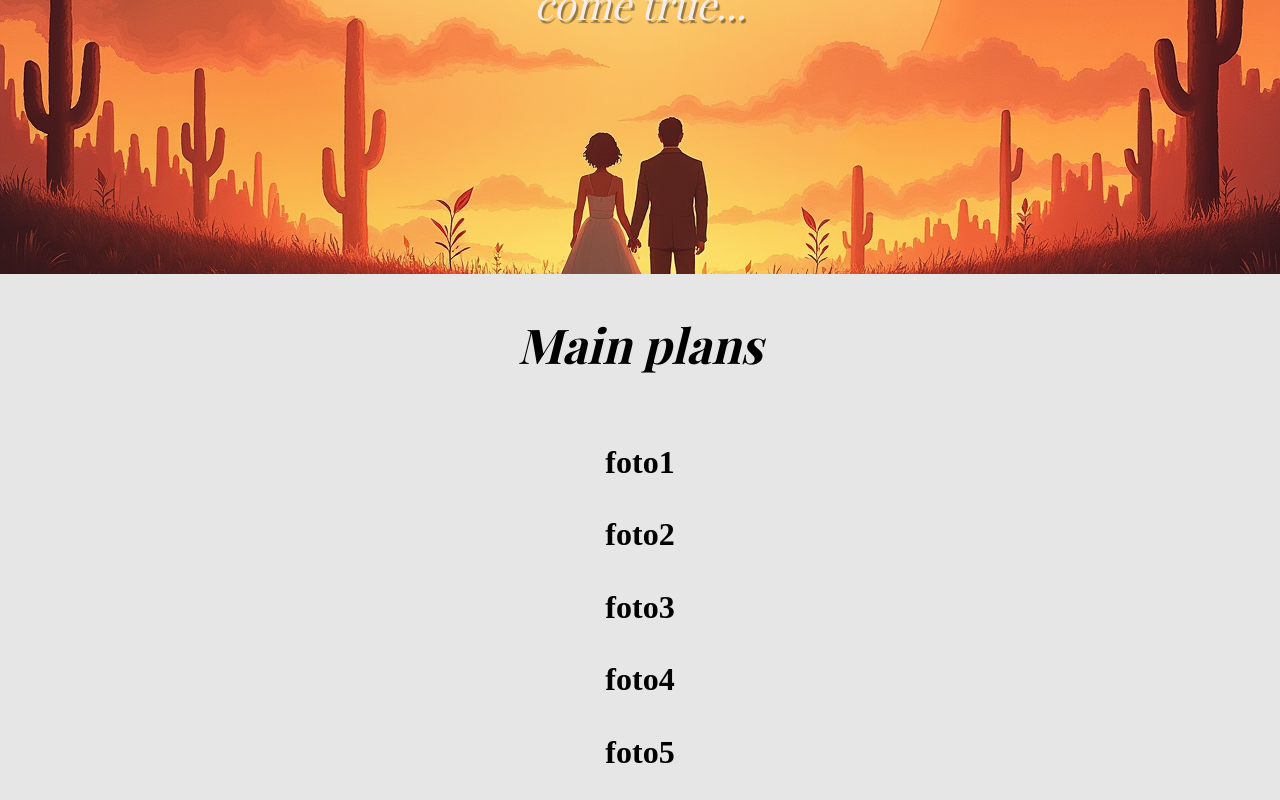
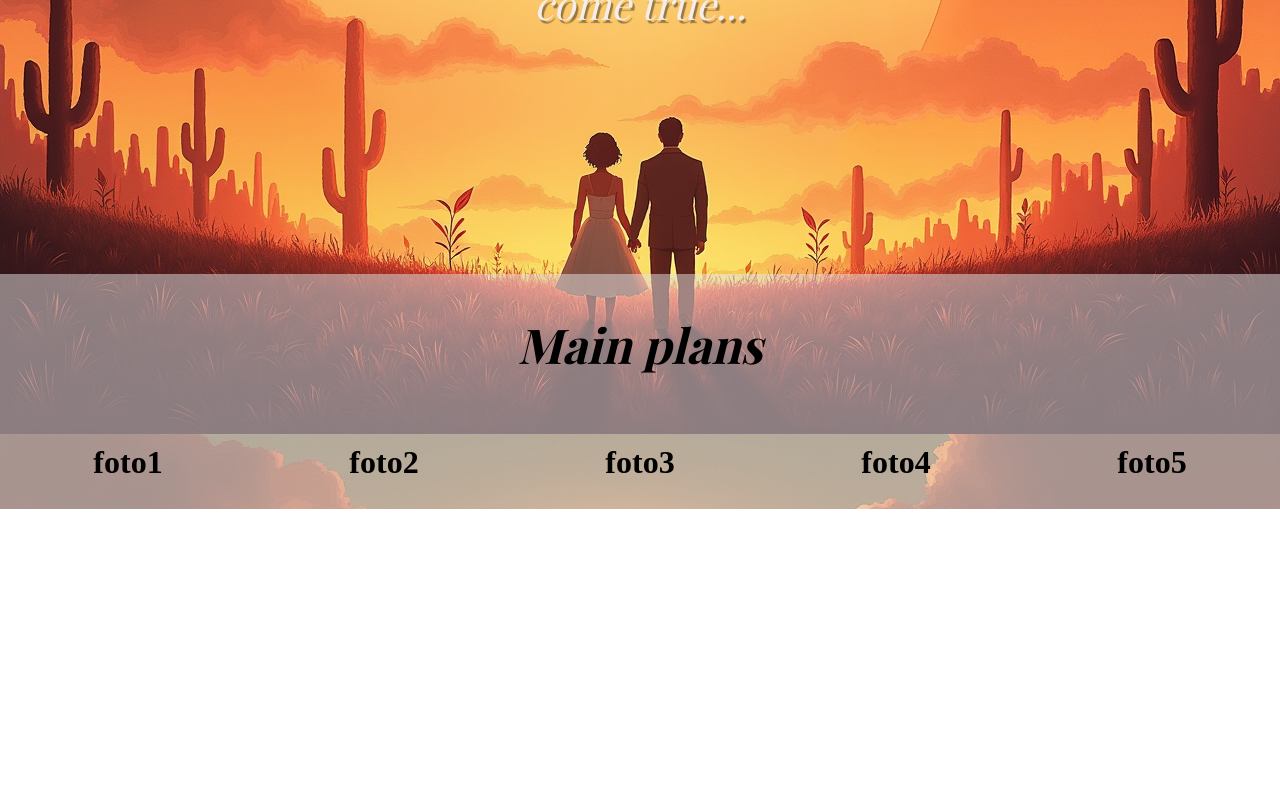
Before and after one commit to Matheus-Freitas0/future-plans-react, a React (Vite) app: page / in a window 1280 px wide. Shown: the part 526-1326 px from the top of the page. After the commit the page ends 1035 px from the top, so only its background shows below. Built offline with nearby package versions, Linux system fonts and the light colour scheme; a web font is replaced by a local one.

Commit message:
Updated ImportantPlans.css: changed background color, removed newline, and added .plans-cards styles

```diff
--- a/src/components/HomePage/ImportantPlans.css
+++ b/src/components/HomePage/ImportantPlans.css
@@ -1,8 +1,7 @@
 @import url('https://fonts.googleapis.com/css2?family=Edu+AU+VIC+WA+NT+Pre:wght@400..700&family=Host+Grotesk:wght@300..800&family=Montserrat:ital,wght@0,100..900;1,100..900&family=Open+Sans:wght@717&family=Playfair+Display:ital,wght@0,400..900;1,400..900&display=swap');
 
 .important-plans{
-    background-color: #e7e6e6;
-    display: flex;
+    background-color: rgba(231, 230, 230, 0.5);    display: flex;
     flex-direction: column;
     justify-content: center;
     text-align: center;
@@ -14,3 +13,10 @@
     font-style: italic;
     font-family: 'Playfair Display', serif;
 }
+
+.plans-cards{
+    display: flex;
+    flex-direction: row;
+    justify-content: space-around;
+
+}
```
